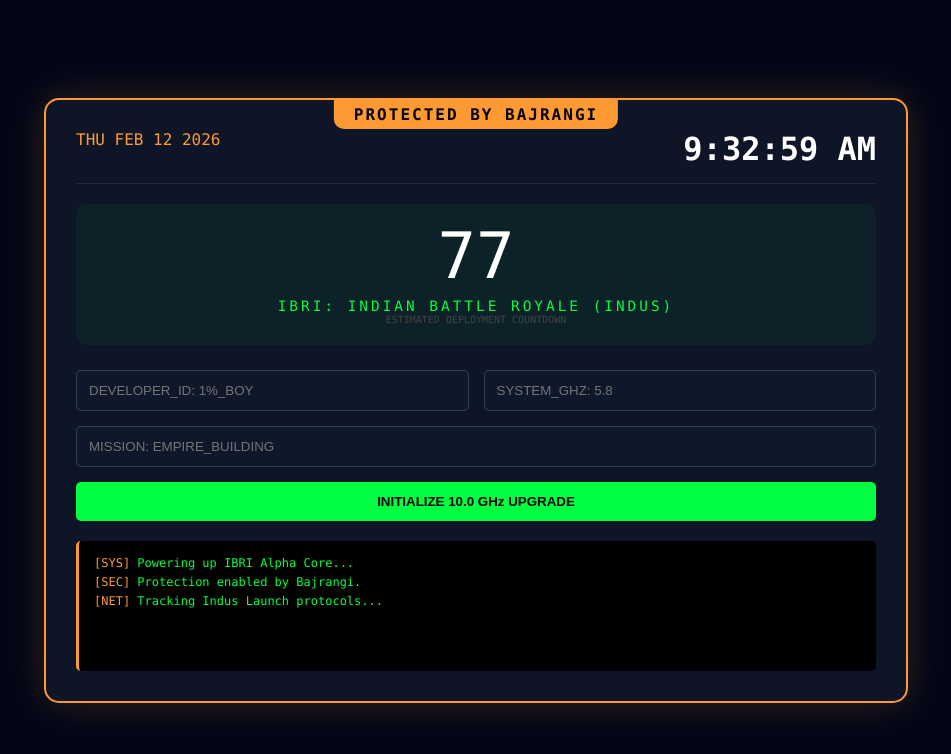
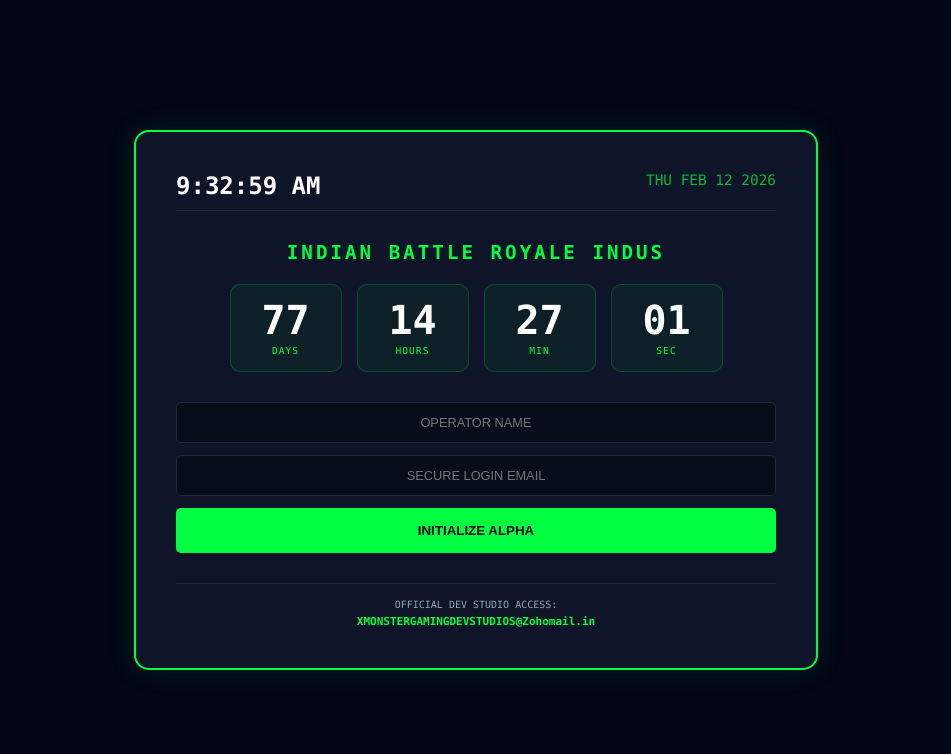
Before and after one commit to XMONSTERGAMINGDEVSTUDIOS/IBRI--PRE_REGISTRATION-Form, a plain HTML site: page index.html in a window 1280 px wide. Shown: the whole page, without its empty margins (164-1115 px from the left). Drawn offline with Linux system fonts and the light colour scheme.

Commit message:
Update title and styling in index.html

```diff
--- a/index.html
+++ b/index.html
@@ -2,7 +2,7 @@
 <html lang="en">
 <head>
     <meta charset="UTF-8">
-    <title>IBRI Alpha | Protected by Bajrangi</title>
+    <title>IBRI Alpha | X-MONSTER GAMING DEV</title>
     <style>
         body {
             background: #020617;
@@ -13,130 +13,160 @@
             align-items: center;
             min-height: 100vh;
             margin: 0;
-            overflow-x: hidden;
         }
 
-        .main-frame {
-            border: 2px solid #ff9933;
-            background: rgba(15, 23, 42, 0.9);
-            padding: 30px;
+        .master-frame {
+            border: 2px solid #00ff41;
+            background: rgba(15, 23, 42, 0.95);
+            padding: 40px;
             width: 90%;
-            max-width: 800px;
+            max-width: 600px;
             border-radius: 15px;
-            box-shadow: 0 0 40px rgba(255, 153, 51, 0.2);
-            position: relative;
+            box-shadow: 0 0 30px rgba(0, 255, 65, 0.1);
+            text-align: center;
         }
 
-        .header-tag {
-            background: #ff9933;
-            color: #000;
-            font-weight: bold;
-            padding: 5px 20px;
-            position: absolute;
-            top: 0;
-            left: 50%;
-            transform: translateX(-50%);
-            border-radius: 0 0 10px 10px;
-            letter-spacing: 2px;
+        /* LIVE SYSTEM CLOCK */
+        .status-bar {
+            display: flex;
+            justify-content: space-between;
+            margin-bottom: 30px;
+            border-bottom: 1px solid #1e293b;
+            padding-bottom: 10px;
         }
 
-        /* --- LIVE TRACKER SECTION --- */
-        .live-status-bar {
+        #clock { font-size: 1.5rem; color: #fff; font-weight: bold; }
+        #date { font-size: 0.9rem; color: #00ff41; opacity: 0.7; }
+
+        /* MULTI-UNIT COUNTDOWN */
+        .countdown-container {
             display: flex;
-            justify-content: space-between;
-            border-bottom: 1px solid #1e293b;
-            padding-bottom: 15px;
-            margin-bottom: 20px;
+            justify-content: center;
+            gap: 15px;
+            margin-bottom: 30px;
         }
 
-        #live-clock { font-size: 2rem; color: #fff; font-weight: bold; }
-        #live-date { font-size: 1rem; color: #ff9933; }
-
-        /* --- COUNTDOWN DISPLAY --- */
-        .countdown-display {
-            text-align: center;
+        .time-unit {
             background: rgba(0, 255, 65, 0.05);
-            padding: 20px;
+            padding: 15px;
             border-radius: 10px;
-            margin-bottom: 25px;
+            min-width: 80px;
+            border: 1px solid rgba(0, 255, 65, 0.2);
         }
 
-        .days-count { font-size: 4rem; color: #fff; display: block; line-height: 1; }
-        .game-info { font-size: 0.9rem; letter-spacing: 3px; color: #00ff41; margin-top: 10px; }
+        .unit-val {
+            font-size: 2.5rem;
+            color: #fff;
+            font-weight: 900;
+            display: block;
+            line-height: 1;
+        }
 
-        /* --- FORM / INPUT SECTION --- */
-        .input-section {
-            display: grid;
-            grid-template-columns: 1fr 1fr;
-            gap: 15px;
+        .unit-label {
+            font-size: 0.6rem;
+            color: #00ff41;
+            text-transform: uppercase;
+            margin-top: 5px;
+            letter-spacing: 1px;
+        }
+
+        .game-title {
+            font-size: 1.2rem;
+            letter-spacing: 3px;
+            color: #00ff41;
+            font-weight: bold;
             margin-bottom: 20px;
+            text-transform: uppercase;
+        }
+
+        /* FORM SECTION */
+        .form-group {
+            display: flex;
+            flex-direction: column;
+            gap: 12px;
+            margin-top: 20px;
         }
 
         input {
-            background: #0f172a;
-            border: 1px solid #334155;
+            background: #070e1a;
+            border: 1px solid #1e293b;
             padding: 12px;
             color: #00ff41;
             border-radius: 5px;
             outline: none;
+            text-align: center;
+            font-size: 0.8rem;
         }
 
         button {
             background: #00ff41;
             color: #000;
             border: none;
-            padding: 12px;
+            padding: 15px;
             font-weight: bold;
+            border-radius: 5px;
             cursor: pointer;
-            border-radius: 5px;
-            width: 100%;
+            text-transform: uppercase;
             transition: 0.3s;
         }
 
-        button:hover { background: #ff9933; }
+        button:hover { background: #fff; transform: scale(1.02); }
 
-        /* --- SYSTEM LOGS --- */
-        .system-logs {
-            background: #000;
-            padding: 15px;
-            height: 100px;
-            overflow-y: auto;
-            font-size: 12px;
-            border-radius: 5px;
-            border-left: 3px solid #ff9933;
+        /* STUDIO EMAIL FOOTER */
+        .user-footer {
+            margin-top: 30px;
+            padding-top: 15px;
+            border-top: 1px solid #1e293b;
+            font-size: 10px;
+            color: #94a3b8;
         }
 
-        .log-entry { margin-bottom: 5px; }
-        .log-entry span { color: #ff9933; }
+        .user-email {
+            color: #00ff41;
+            font-weight: bold;
+            margin-top: 5px;
+            font-size: 11px;
+        }
     </style>
 </head>
 <body>
 
-    <div class="main-frame">
-        <div class="header-tag">PROTECTED BY BAJRANGI</div>
-
-        <div class="live-status-bar">
-            <div id="live-date">12 FEB 2026</div>
-            <div id="live-clock">00:00:00</div>
+    <div class="master-frame">
+        <div class="status-bar">
+            <div id="clock">00:00:00</div>
+            <div id="date">LOADING...</div>
         </div>
 
-        <div class="countdown-display">
-            <span class="days-count" id="days-val">--</span>
-            <div class="game-info">IBRI: INDIAN BATTLE ROYALE (INDUS)</div>
-            <div style="font-size: 10px; color: #444;">ESTIMATED DEPLOYMENT COUNTDOWN</div>
+        <div class="game-title">INDIAN BATTLE ROYALE INDUS</div>
+
+        <div class="countdown-container">
+            <div class="time-unit">
+                <span id="d-val" class="unit-val">00</span>
+                <div class="unit-label">Days</div>
+            </div>
+            <div class="time-unit">
+                <span id="h-val" class="unit-val">00</span>
+                <div class="unit-label">Hours</div>
+            </div>
+            <div class="time-unit">
+                <span id="m-val" class="unit-val">00</span>
+                <div class="unit-label">Min</div>
+            </div>
+            <div class="time-unit">
+                <span id="s-val" class="unit-val">00</span>
+                <div class="unit-label">Sec</div>
+            </div>
         </div>
 
-        <div class="input-section">
-            <input type="text" placeholder="DEVELOPER_ID: 1%_BOY">
-            <input type="text" placeholder="SYSTEM_GHZ: 5.8">
-            <input type="text" placeholder="MISSION: EMPIRE_BUILDING" style="grid-column: span 2;">
-            <button style="grid-column: span 2;">INITIALIZE 10.0 GHz UPGRADE</button>
+        <div class="form-group">
+            <input type="text" placeholder="OPERATOR NAME">
+            <input type="email" placeholder="SECURE LOGIN EMAIL">
+            <button onclick="alert('Accessing X-MONSTER Systems...')">INITIALIZE ALPHA</button>
         </div>
 
-        <div class="system-logs">
-            <div class="log-entry"><span>[SYS]</span> Powering up IBRI Alpha Core...</div>
-            <div class="log-entry"><span>[SEC]</span> Protection enabled by Bajrangi.</div>
-            <div class="log-entry"><span>[NET]</span> Tracking Indus Launch protocols...</div>
+        <div class="user-footer">
+            OFFICIAL DEV STUDIO ACCESS:
+            <div class="user-email">XMONSTERGAMINGDEVSTUDIOS@Zohomail.in</div>
         </div>
     </div>
 
@@ -144,14 +174,28 @@
         function updateAll() {
             const now = new Date();
 
-            // 1. Clock & Date
-            document.getElementById('live-clock').innerText = now.toLocaleTimeString();
-            document.getElementById('live-date').innerText = now.toDateString().toUpperCase();
+            // 1. Live System Clock
+            document.getElementById('clock').innerText = now.toLocaleTimeString();
+            document.getElementById('date').innerText = now.toDateString().toUpperCase();
 
-            // 2. Countdown to May 1, 2026
+            // 2. Ulta Countdown Logic (Target: May 1, 2026)
             const target = new Date('May 1, 2026 00:00:00');
             const diff = target - now;
-            document.getElementById('days-val').innerText = Math.max(0, Math.floor(diff / (1000 * 60 * 60 * 24)));
+
+            if (diff > 0) {
+                const days = Math.floor(diff / (1000 * 60 * 60 * 24));
+                const hours = Math.floor((diff / (1000 * 60 * 60)) % 24);
+                const mins = Math.floor((diff / 1000 / 60) % 60);
+                const secs = Math.floor((diff / 1000) % 60);
+
+                document.getElementById('d-val').innerText = days.toString().padStart(2, '0');
+                document.getElementById('h-val').innerText = hours.toString().padStart(2, '0');
+                document.getElementById('m-val').innerText = mins.toString().padStart(2, '0');
+                document.getElementById('s-val').innerText = secs.toString().padStart(2, '0');
+            } else {
+                document.getElementById('d-val').innerText = "00";
+                // Add more units if needed
+            }
         }
 
         setInterval(updateAll, 1000);
```
